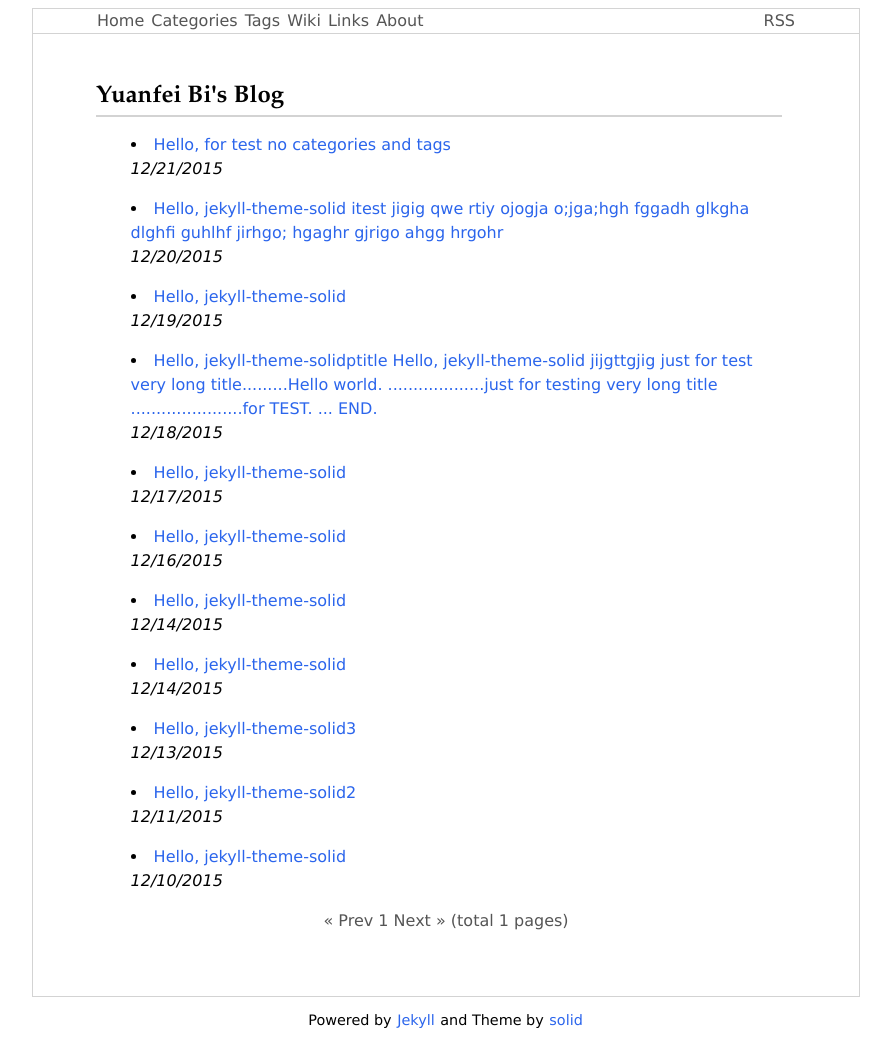
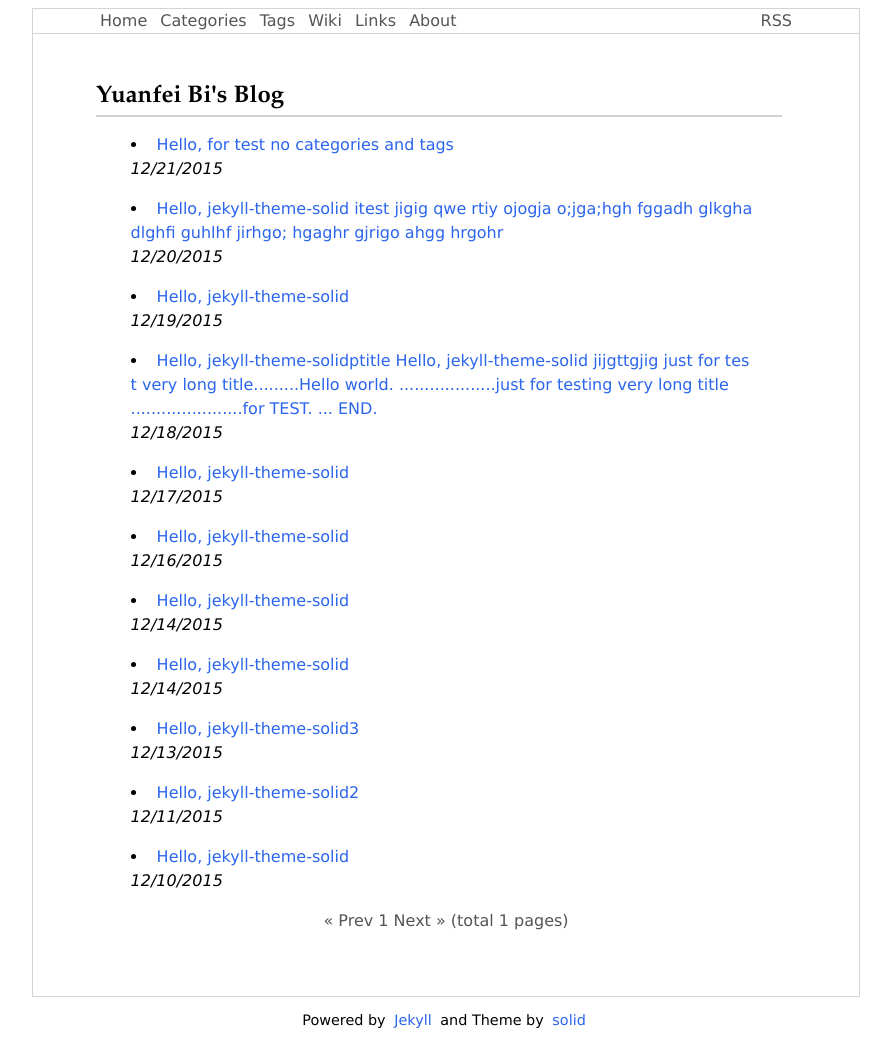
Before and after one commit to yuanfeibi/Blog, a Jekyll site: the page built from index.html, in a window 1280 px wide. Shown: the whole page, without its empty margins (194-1085 px from the left). Built offline with Jekyll 4.4.1, drawn with Linux system fonts in a browser that asks for light colours; the list of posts is cut into pages by our own code.

Commit message:
update class a padding size

```diff
--- a/assets/css/default.css
+++ b/assets/css/default.css
@@ -72,7 +72,7 @@ pre code {
 
 a {
   text-decoration: none;
-  padding: 1px;
+  padding: 4px;
   color: #2B65EC;
   word-wrap: break-word;
   word-break: break-all;
```
Also changed, not shown: 1 other file.
